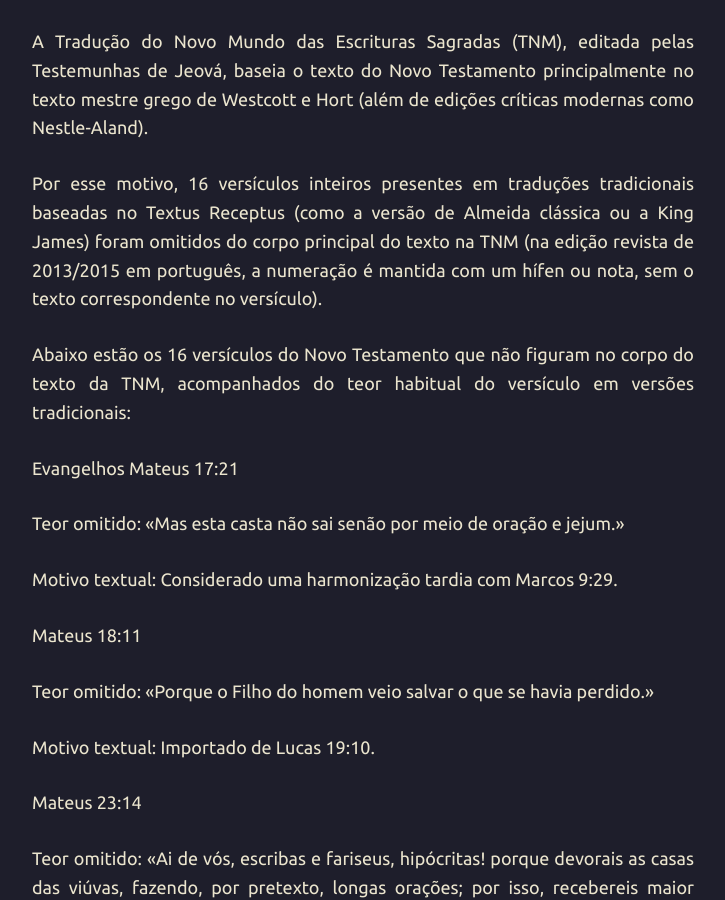
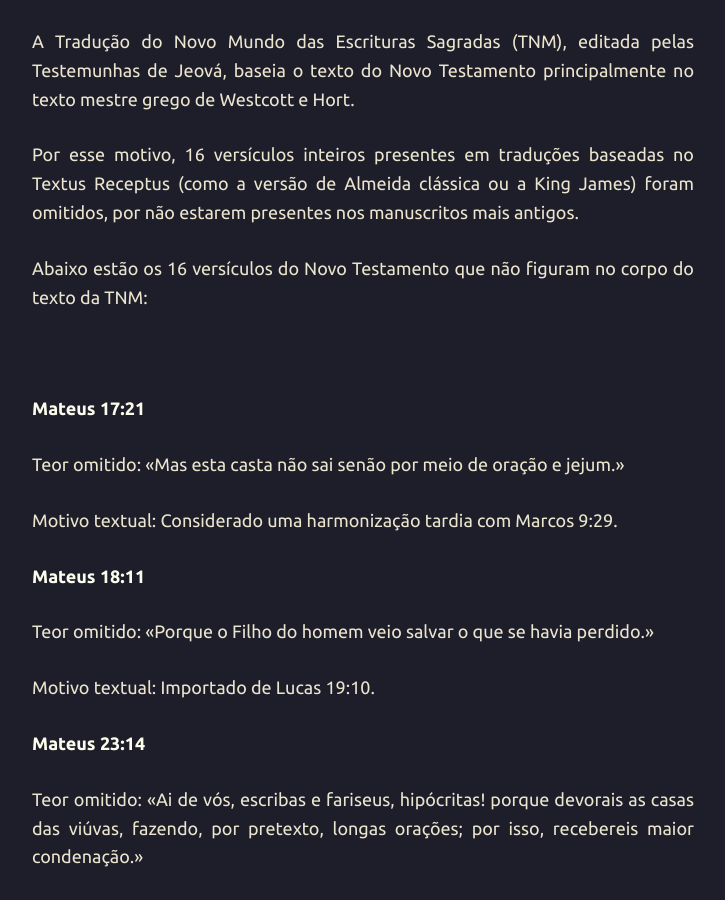
Before and after one commit to joaquim-capitao/jw, a Jekyll site: the page built from assuntos/versiculos-que-faltam.md, in a window 1280 px wide and 900 px high. Shown: the whole window, without its empty margins (277-1002 px from the left). Built offline with Jekyll 4.4.1, drawn with Linux system fonts in a browser that asks for light colours; our own code applies the rules of GitHub Pages for plain Markdown files; some of the changed text lies outside the part shown.

Commit message:
Refine text on omitted verses in TNM
Removed redundant explanations and improved clarity in the text regarding omitted verses in the TNM.

```diff
--- a/assuntos/versiculos-que-faltam.md
+++ b/assuntos/versiculos-que-faltam.md
@@ -1,109 +1,109 @@
-A Tradução do Novo Mundo das Escrituras Sagradas (TNM), editada pelas Testemunhas de Jeová, baseia o texto do Novo Testamento principalmente no texto mestre grego de Westcott e Hort (além de edições críticas modernas como Nestle-Aland).
+A Tradução do Novo Mundo das Escrituras Sagradas (TNM), editada pelas Testemunhas de Jeová, baseia o texto do Novo Testamento principalmente no texto mestre grego de Westcott e Hort.
 
-Por esse motivo, 16 versículos inteiros presentes em traduções tradicionais baseadas no Textus Receptus (como a versão de Almeida clássica ou a King James) foram omitidos do corpo principal do texto na TNM (na edição revista de 2013/2015 em português, a numeração é mantida com um hífen ou nota, sem o texto correspondente no versículo).
+Por esse motivo, 16 versículos inteiros presentes em traduções baseadas no Textus Receptus (como a versão de Almeida clássica ou a King James) foram omitidos, por não estarem presentes nos manuscritos mais antigos.
 
-Abaixo estão os 16 versículos do Novo Testamento que não figuram no corpo do texto da TNM, acompanhados do teor habitual do versículo em versões tradicionais:
+Abaixo estão os 16 versículos do Novo Testamento que não figuram no corpo do texto da TNM:
 
-Evangelhos
-Mateus 17:21
+<br>
+
+**Mateus 17:21**
 
 Teor omitido: «Mas esta casta não sai senão por meio de oração e jejum.»
 
 Motivo textual: Considerado uma harmonização tardia com Marcos 9:29.
 
-Mateus 18:11
+**Mateus 18:11**
 
 Teor omitido: «Porque o Filho do homem veio salvar o que se havia perdido.»
 
 Motivo textual: Importado de Lucas 19:10.
 
-Mateus 23:14
+**Mateus 23:14**
 
 Teor omitido: «Ai de vós, escribas e fariseus, hipócritas! porque devorais as casas das viúvas, fazendo, por pretexto, longas orações; por isso, recebereis maior condenação.»
 
 Motivo textual: Harmonização com Marcos 12:40 e Lucas 20:47.
 
-Marcos 7:16
+**Marcos 7:16**
 
 Teor omitido: «Se alguém tem ouvidos para ouvir, ouça.»
 
 Motivo textual: Fórmula de advertência comum em outros contextos, ausente nos manuscritos mais antigos (como o Códice Sinaítico e Vaticano).
 
-Marcos 9:44
+**Marcos 9:44**
 
 Teor omitido: «Onde o seu verme não morre, e o fogo nunca se apaga.»
 
 Motivo textual: Repetição antecipada do versículo 48.
 
-Marcos 9:46
+**Marcos 9:46**
 
 Teor omitido: «Onde o seu verme não morre, e o fogo nunca se apaga.»
 
 Motivo textual: Idêntico ao versículo 44, repetição do versículo 48.
 
-Marcos 11:26
+**Marcos 11:26**
 
 Teor omitido: «Mas, se vós não perdoardes, também vosso Pai, que está nos céus, vos não perdoará as vossas ofensas.»
 
 Motivo textual: Harmonização com Mateus 6:15.
 
-Marcos 15:28
+**Marcos 15:28**
 
 Teor omitido: «E cumpriu-se a Escritura que diz: E com os malfeitores foi contado.»
 
 Motivo textual: Interpolação a partir de Lucas 22:37 e Isaías 53:12.
 
-Lucas 17:36
+**Lucas 17:36**
 
 Teor omitido: «Dois estarão no campo: um será tomado, e o outro, deixado.»
 
 Motivo textual: Cópia textual de Mateus 24:40.
 
-Lucas 23:17
+**Lucas 23:17**
 
 Teor omitido: «E era-lhe necessário soltar-lhes um pela festa.»
 
 Motivo textual: Glosa explicativa harmonizada com Mateus 27:15 e Marcos 15:6.
 
-João 5:4
+**João 5:4**
 
 Teor omitido: «Porquanto um anjo descia em certo tempo ao tanque e agitava a água; e o primeiro que ali descia, depois do movimento da água, sarava de qualquer enfermidade que tivesse.»
 
 Motivo textual: Nota marginal explicativa popular que acabou incorporada em manuscritos bizantinos posteriores.
 
-Atos dos Apóstolos
-Atos 8:37
+**Atos 8:37**
 
 Teor omitido: «E disse Filipe: É lícito, se crês de todo o coração. E, respondendo ele, disse: Creio que Jesus Cristo é o Filho de Deus.»
 
 Motivo textual: Glosa confessional batismal primitiva, ausente nos mais antigos testemunhos alexandrinos e ocidentais.
 
-Atos 15:34
+**Atos 15:34**
 
 Teor omitido: «Mas pareceu bem a Silas ficar ali.»
 
 Motivo textual: Inserção de copistas para explicar por que Silas ainda estava em Antioquia no versículo 40.
 
-Atos 24:7
+**Atos 24:7**
 
 Teor omitido: «Mas, sobrevindo o tribuno Lísias, no-lo tirou das mãos com grande violência.» (geralmente omitido junto com o fim do versículo 6 e início do 8).
 
 Motivo textual: Expansão narrativa ocidental sobre o papel de Cláudio Lísias.
 
-Atos 28:29
+**Atos 28:29**
 
 Teor omitido: «E, havendo ele dito isto, partiram os judeus, tendo entre si grande contenda.»
 
 Motivo textual: Conclusão narrativa ausente nos manuscritos primários.
 
-Epístolas
-Romanos 16:24
+**Romanos 16:24**
 
 Teor omitido: «A graça de nosso Senhor Jesus Cristo seja com todos vós. Amém.»
 
 Motivo textual: Bênção repetida que aparece em posições variadas na tradição manuscrita (frequentemente duplicando Romanos 16:20b).
 
-Outras omissões textuais parciais notáveis
+### Outras omissões textuais parciais notáveis
+
 Além dos 16 versículos inteiros numerados, destacam-se duas passagens célebres que a TNM trata de forma distinta:
 
 O Coma Joanino (1 João 5:7b–8a): As palavras «no céu: o Pai, a Palavra e o Espírito Santo; e estes três são um. E três são os que testificam na terra» foram inteiramente excluídas do texto, lendo-se apenas o testemunho do espírito, da água e do sangue (omissão partilhada por quase todas as traduções críticas modernas, como a Nova Versão Internacional, Bíblia de Jerusalém, etc.).
```
